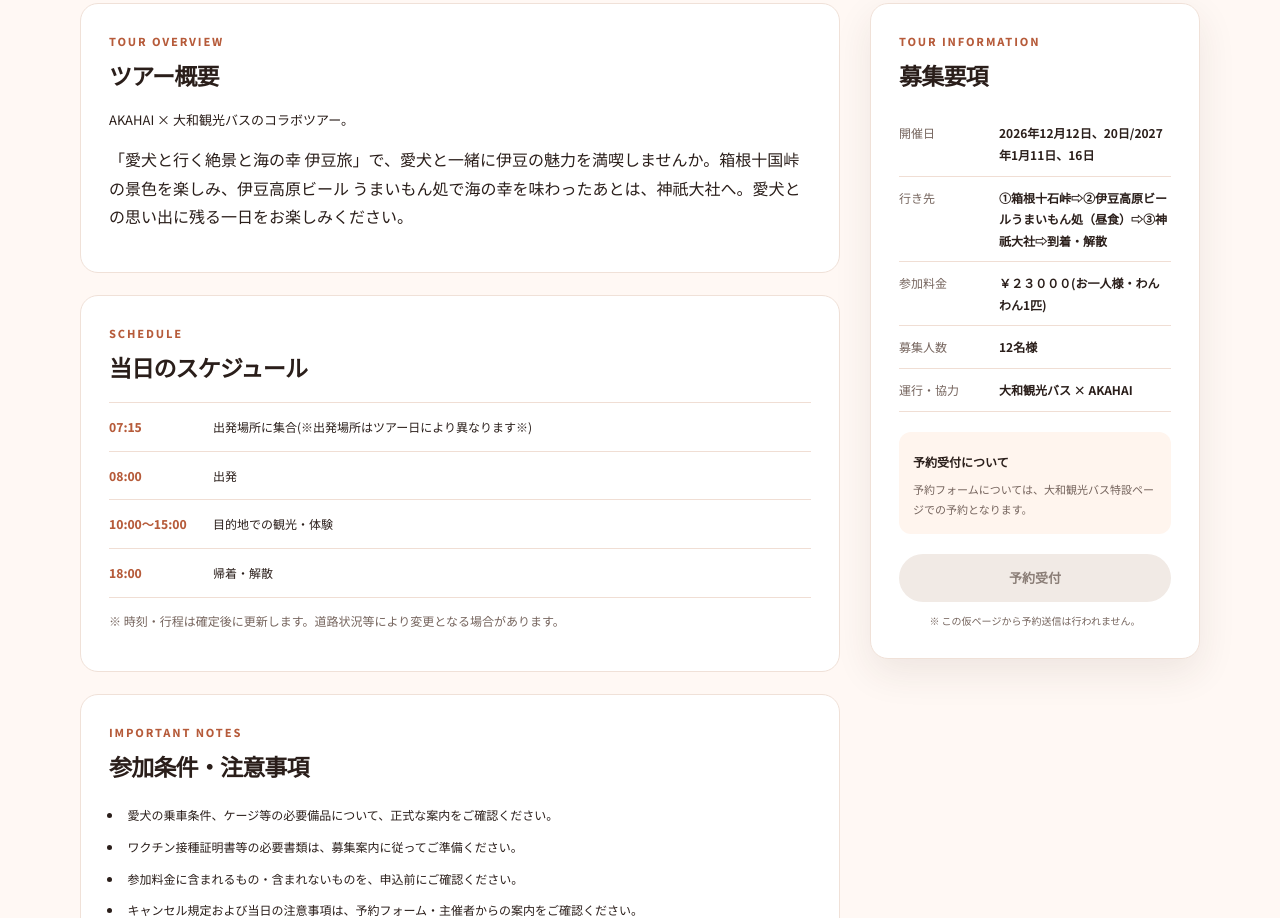
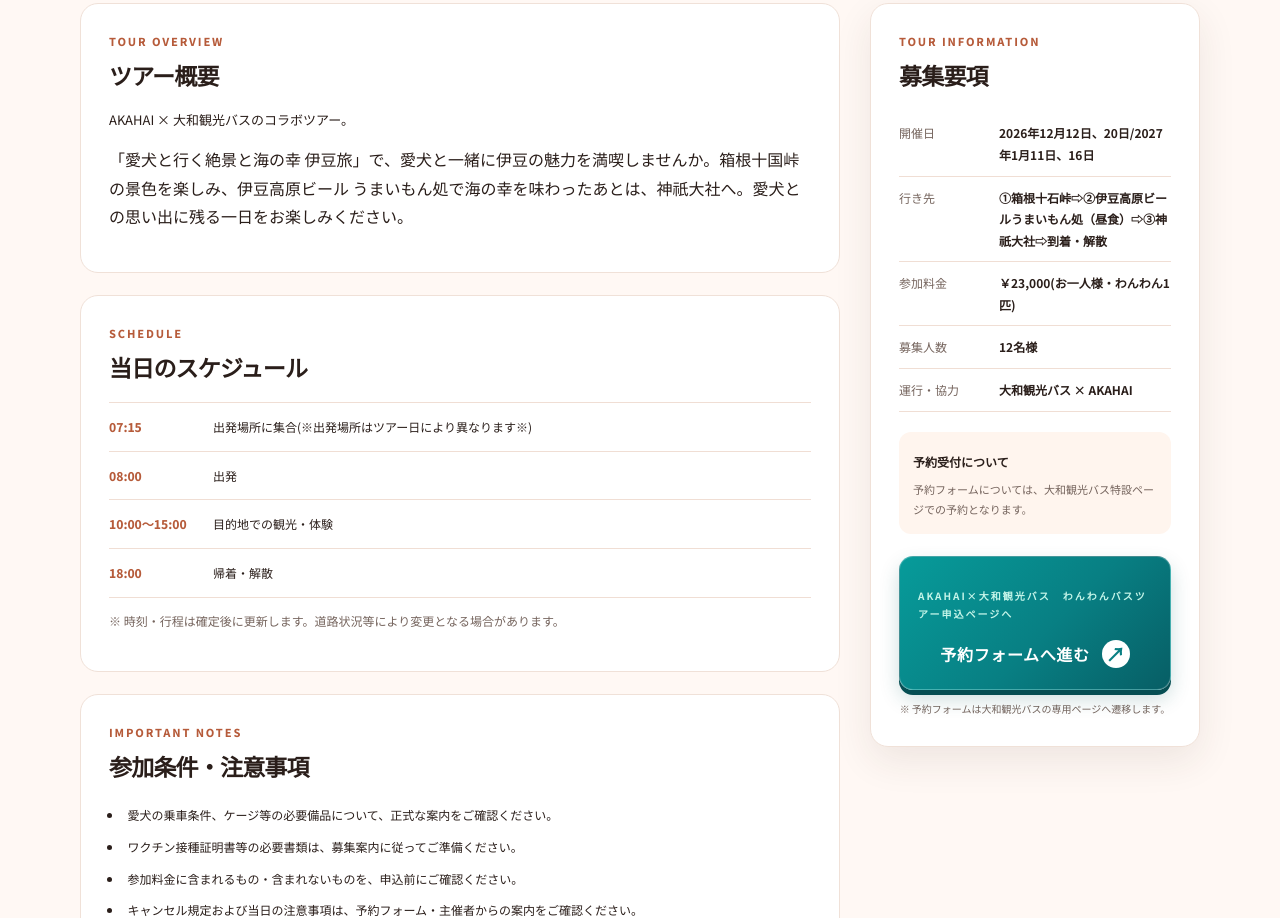
Before and after one commit to Dog-webs/akahai-events, a plain HTML site: page bus-tour/tour-detail-izu.html in a window 1280 px wide. Shown: the part 425-1343 px from the top of the page. Drawn offline with Linux system fonts and the light colour scheme; a script that the page names is missing.

Commit message:
各ツアー申込フォーム設定

```diff
--- a/bus-tour/css/style.css
+++ b/bus-tour/css/style.css
@@ -436,3 +436,129 @@ button, a { -webkit-tap-highlight-color: transparent; }
     animation: none !important;
   }
 }
+
+/* ========================================
+   予約フォームボタン
+   HAWAIIAN RESERVATION DESIGN
+======================================== */
+
+.reservation-button {
+  position: relative;
+  display: flex;
+  width: 100%;
+  box-sizing: border-box;
+  align-items: center;
+  justify-content: center;
+  padding: 20px 18px;
+  margin-top: 22px;
+
+  color: #ffffff;
+  text-decoration: none;
+
+  background: linear-gradient(
+    135deg,
+    #079b9a 0%,
+    #087f83 55%,
+    #075e65 100%
+  );
+
+  border: 1px solid rgba(255, 255, 255, 0.25);
+  border-radius: 14px;
+
+  box-shadow:
+    0 5px 0 #064e53,
+    0 9px 20px rgba(0, 90, 90, 0.20);
+
+  overflow: hidden;
+
+  transition:
+    transform 0.3s ease,
+    box-shadow 0.3s ease,
+    filter 0.3s ease;
+}
+
+/* ボタン内部 */
+.reservation-button-content {
+  display: flex;
+  flex-direction: column;
+  align-items: center;
+  gap: 7px;
+}
+
+/* 英字ラベル */
+.reservation-button-label {
+  font-size: 10px;
+  font-weight: 700;
+  letter-spacing: 2px;
+  color: #c5f5e9;
+}
+
+/* メインテキスト */
+.reservation-button-main {
+  display: flex;
+  align-items: center;
+  justify-content: center;
+  gap: 12px;
+
+  font-size: 16px;
+  font-weight: 700;
+  letter-spacing: 0.04em;
+}
+
+/* 矢印 */
+.reservation-button-arrow {
+  display: inline-flex;
+  align-items: center;
+  justify-content: center;
+
+  width: 28px;
+  height: 28px;
+
+  font-size: 19px;
+  color: #087f83;
+
+  background: #ffffff;
+  border-radius: 50%;
+
+  transition: transform 0.3s ease;
+}
+
+/* ホバー時 */
+.reservation-button:hover {
+  transform: translateY(-4px);
+  box-shadow:
+    0 8px 0 #064e53,
+    0 14px 26px rgba(0, 90, 90, 0.25);
+
+  filter: brightness(1.08);
+}
+
+/* 矢印アニメーション */
+.reservation-button:hover .reservation-button-arrow {
+  transform: translate(3px, -3px);
+}
+
+/* クリック時 */
+.reservation-button:active {
+  transform: translateY(2px);
+  box-shadow:
+    0 2px 0 #064e53,
+    0 4px 10px rgba(0, 90, 90, 0.2);
+}
+
+/* キーボード操作時 */
+.reservation-button:focus-visible {
+  outline: 3px solid #f0b85a;
+  outline-offset: 4px;
+}
+
+/* スマートフォン */
+@media (max-width: 600px) {
+  .reservation-button {
+    padding: 18px 14px;
+  }
+
+  .reservation-button-main {
+    font-size: 15px;
+  }
+}
--- a/bus-tour/tour-detail-izu.html
+++ b/bus-tour/tour-detail-izu.html
@@ -103,7 +103,7 @@
           <dl class="info-list">
             <div><dt>開催日</dt><dd>2026年12月12日、20日/2027年1月11日、16日</dd></div>
             <div><dt>行き先</dt><dd>①箱根十石峠⇨②伊豆高原ビールうまいもん処（昼食）⇨③神祇大社⇨到着・解散</dd></div>
-            <div><dt>参加料金</dt><dd>￥２３０００(お一人様・わんわん1匹)</dd></div>
+            <div><dt>参加料金</dt><dd>￥23,000(お一人様・わんわん1匹)</dd></div>
             <div><dt>募集人数</dt><dd>12名様</dd></div>
             <div><dt>運行・協力</dt><dd>大和観光バス × AKAHAI</dd></div>
           </dl>
@@ -111,8 +111,25 @@
             <strong>予約受付について</strong>
             <p>予約フォームについては、大和観光バス特設ページでの予約となります。</p>
           </div>
-          <span class="button button-muted button-full" aria-disabled="true">予約受付</span>
-          <p class="tiny-note">※ この仮ページから予約送信は行われません。</p>
+              <!-- 予約フォームへの遷移ボタン -->
+              <a
+                href="https://www.yamato-kanko.net/izufoam"
+                class="reservation-button"
+                target="_blank"
+                rel="noopener noreferrer"
+              >
+                <span class="reservation-button-content">
+                  <span class="reservation-button-label">
+                    <p> AKAHAI×大和観光バス　わんわんバスツアー申込ページへ</p>
+                  </span>
+
+                  <span class="reservation-button-main">
+                    <span>予約フォームへ進む</span>
+                    <span class="reservation-button-arrow">↗</span>
+                  </span>
+                </span>
+              </a>
+          <p class="tiny-note">※ 予約フォームは大和観光バスの専用ページへ遷移します。</p>
         </div>
       </aside>
     </section>
```
Also changed, not shown: bus-tour/tour-detail-fujisan.html (+18 -6 lines), bus-tour/tour-detail-yatsugatake.html (+18 -6 lines).
